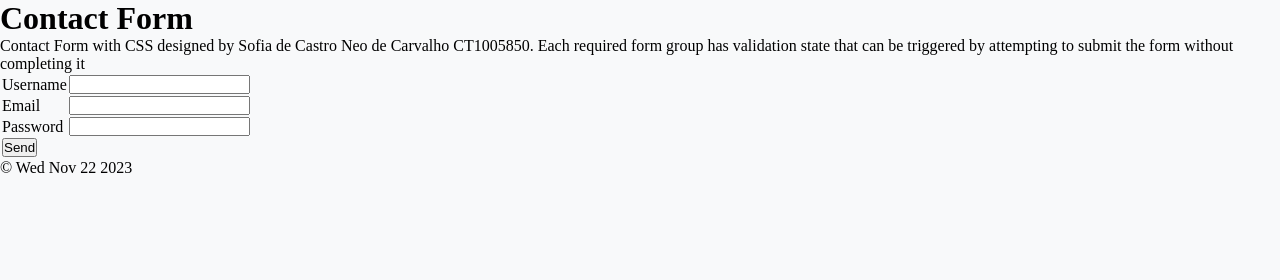
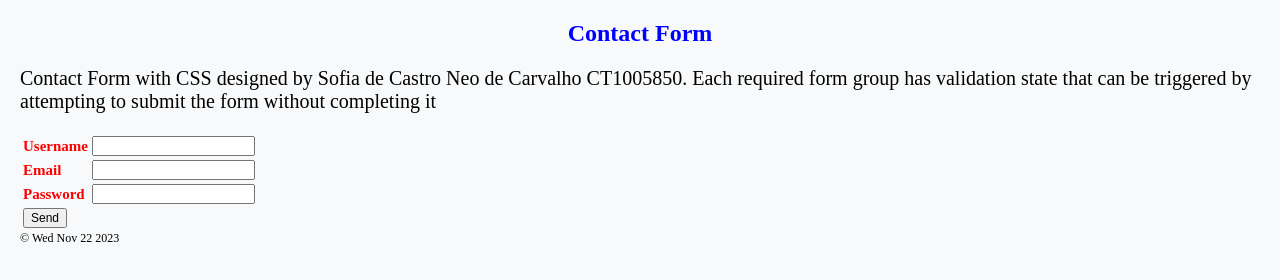
Before and after one commit to sofineo/ISR103-Assisgment04, a plain HTML site: page index.html in a window 1280 px wide. Drawn offline with Linux system fonts and the light colour scheme.

Commit message:
Added styles for H1 and label

```diff
--- a/css/style.css
+++ b/css/style.css
@@ -3,13 +3,25 @@ CSS Style
 Author: Sofia Neo
 Wed Nov 22 2023
  */
-* {
-  padding: 0;
-  margin: 0;
-  box-sizing: border-box;
-}
+
+ * {
+  font-size: 12px;
+ }
 
 body {
   background-color: rgb(248, 249, 250);
+  margin: 20px;
+}
 
+h1 {
+  font-size: 2rem;
+  color: blue;
+  font-weight: bold;
+  text-align: center;
 }
+
+label {
+  font-size: 15px;
+  font-weight: bold;
+  color: red;
+}
--- a/index.html
+++ b/index.html
@@ -9,7 +9,7 @@
 <body>
   <form action="" method="post">
     <h1>Contact Form</h1>
-    <p>Contact Form with CSS designed by Sofia de Castro Neo de Carvalho CT1005850. Each required form group has validation state that can be triggered by attempting to submit the form without completing it</p>
+    <p style="font-size: 20px;">Contact Form with CSS designed by Sofia de Castro Neo de Carvalho CT1005850. Each required form group has validation state that can be triggered by attempting to submit the form without completing it</p>
     <table>
       <tr>
         <td><label for="username">Username</label></td>
```
